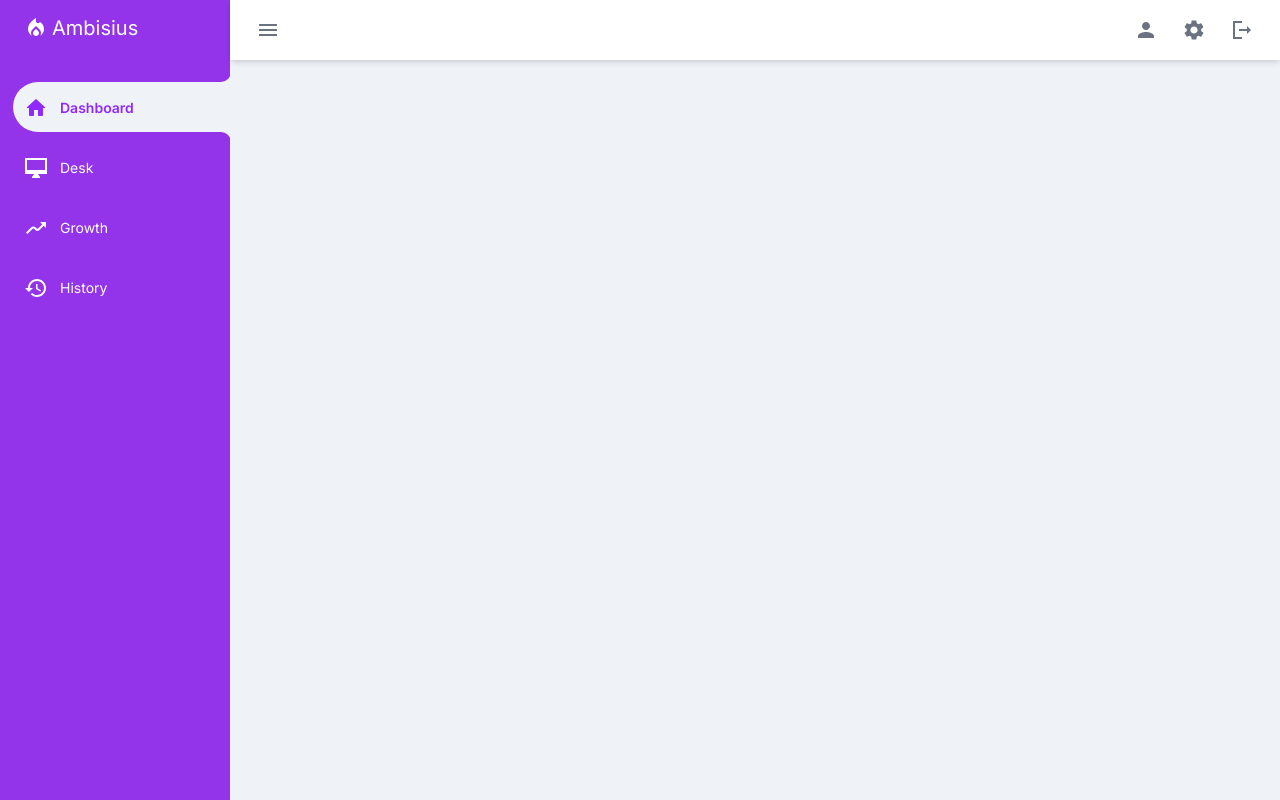
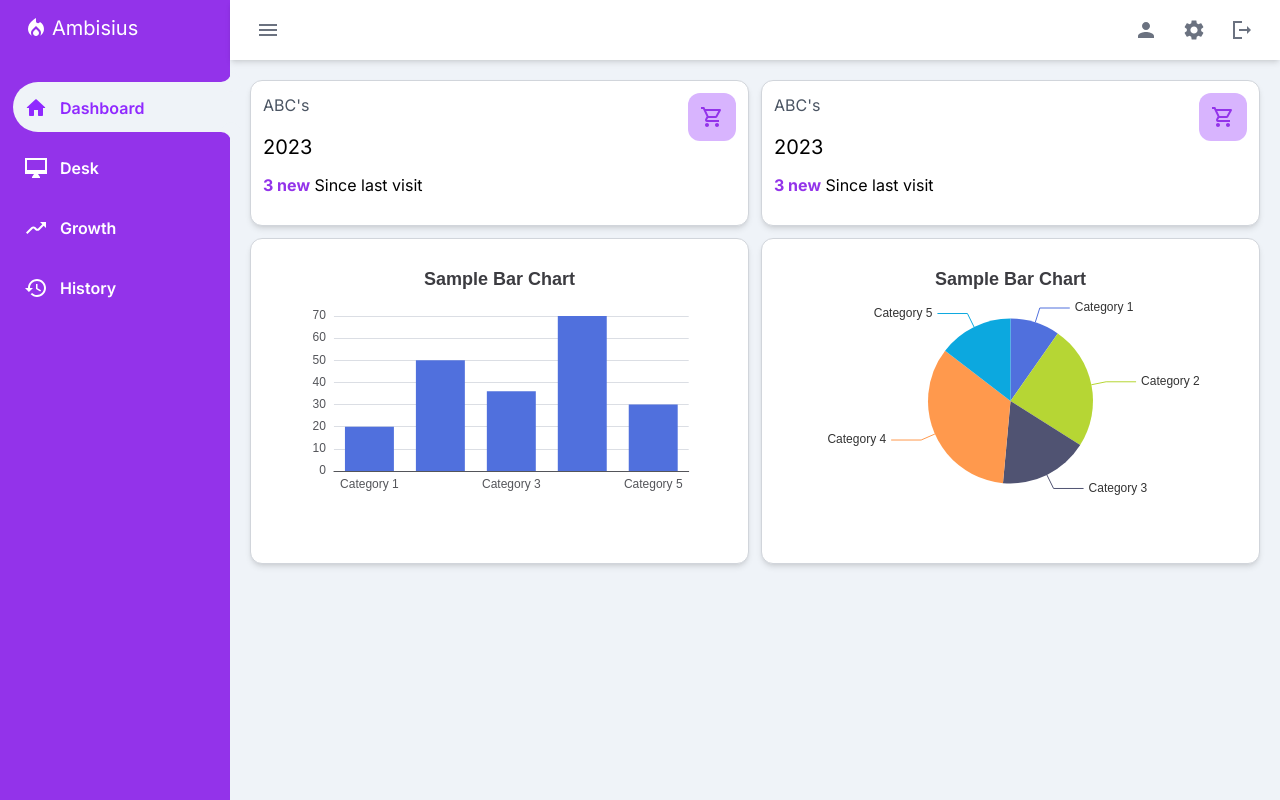
Before and after one commit to code4space/0840759f-1f93-4fe4-b48d-f60913238ead, a Next.js app: page / in a window 1280 px wide. Built offline with nearby package versions, Linux system fonts and the light colour scheme.

Commit message:
create dashboard pages

```diff
--- a/package.json
+++ b/package.json
@@ -14,6 +14,7 @@
     "@mui/icons-material": "^5.14.19",
     "@mui/material": "^5.14.20",
     "axios": "^1.6.2",
+    "echarts-for-react": "^3.0.2",
     "next": "14.0.4",
     "react": "^18",
     "react-dom": "^18",
--- a/src/app/login/page.tsx
+++ b/src/app/login/page.tsx
@@ -54,11 +54,15 @@ export default function Page() {
                     <h3 className='text-purple-500 text-2xl font-semibold'>AMBISIUS</h3>
                     <h4 className='text-purple-500 mb-3 font-semibold'>SIGN IN</h4>
                     <span className='absolute top-2 right-2 faq'>
+                        <div className=' shadow-md'>
+                            <p><b>USER:</b> kminchelle</p>
+                            <p><b>PASS:</b> 0lelplR</p>
+                        </div>
                         <HelpCenterIcon className='text-purple-400 hover:text-purple-500 cursor-pointer  transition' />
                     </span>
                     <form className='w-full flex px-5 py-10 flex-col gap-3' onSubmit={login}>
-                        <Input setState={setData} state={data} value={'username'} placeHolder={'Username'} />
-                        <PasswordInput setState={setData} state={data} value={'password'} placeHolder={'Password'} />
+                        <Input withoutLabel setState={setData} state={data} value={'username'} placeHolder={'Username'} />
+                        <PasswordInput withoutLabel setState={setData} state={data} value={'password'} placeHolder={'Password'} />
                         <button className='basic-button mt-4 hover:bg-purple-600 hover:text-white' type='submit'>Sign in</button>
                     </form>
                 </div>
--- a/src/app/page.tsx
+++ b/src/app/page.tsx
@@ -1,5 +1,83 @@
-import Image from 'next/image'
+'use client'
+import ShoppingCartOutlinedIcon from '@mui/icons-material/ShoppingCartOutlined';
+import ReactECharts from 'echarts-for-react';
 
 export default function Home() {
-  return (<></>)
+  const barChart = {
+    title: {
+      text: 'Sample Bar Chart',
+    },
+    tooltip: {},
+    xAxis: {
+      data: ['Category 1', 'Category 2', 'Category 3', 'Category 4', 'Category 5'],
+    },
+    yAxis: {},
+    series: [
+      {
+        name: 'Sample Data',
+        type: 'bar',
+        data: [20, 50, 36, 70, 30],
+      },
+    ],
+  };
+
+  const pieChart = {
+    title: {
+      text: 'Sample Bar Chart',
+    },
+    tooltip: {
+      trigger: 'item',
+      formatter: "{a} <br/>{b} : {c} ({d}%)"
+    },
+    series: [
+      {
+        name: 'Sample Data',
+        type: 'pie',
+        data: [
+          { value: 20, name: 'Category 1' },
+          { value: 50, name: 'Category 2' },
+          { value: 36, name: 'Category 3' },
+          { value: 70, name: 'Category 4' },
+          { value: 30, name: 'Category 5' },
+        ],
+        radius: '55%',
+        center: ['50%', '50%'],
+        itemStyle: {
+          emphasis: {
+            shadowBlur: 10,
+            shadowOffsetX: 0,
+            shadowColor: 'rgba(0, 0, 0, 0.5)'
+          }
+        }
+      },
+    ],
+  };
+
+  return (
+    <>
+      <div className="flex w-full gap-3 mb-3 flex-wrap">
+        <div className=' flex-auto shadow-md p-3 border border-gray-300 rounded-xl bg-white transition-all relative hover:bg-purple-600 cursor-pointer group'>
+          <span className='absolute right-3 bg-purple-300 text-purple-600 p-3 flex items-center justify-center top-3 rounded-xl group-hover:bg-white group-hover:text-purple-600'><ShoppingCartOutlinedIcon /></span>
+          <p className='h-10 text-gray-600 text-base group-hover:text-white'>ABC's</p>
+          <p className='h-10 text-xl group-hover:text-white'>2023</p>
+          <p className='h-10 group-hover:text-white'><b className=' text-purple-600 group-hover:text-yellow-200'>3 new</b> Since last visit</p>
+        </div>
+        <div className=' flex-auto shadow-md p-3 border border-gray-300 rounded-xl bg-white transition-all relative hover:bg-purple-600 cursor-pointer group'>
+          <span className='absolute right-3 bg-purple-300 text-purple-600 p-3 flex items-center justify-center top-3 rounded-xl group-hover:bg-white group-hover:text-purple-600'><ShoppingCartOutlinedIcon /></span>
+          <p className='h-10 text-gray-600 text-base group-hover:text-white'>ABC's</p>
+          <p className='h-10 text-xl group-hover:text-white'>2023</p>
+          <p className='h-10 group-hover:text-white'><b className=' text-purple-600 group-hover:text-yellow-200'>3 new</b> Since last visit</p>
+        </div>
+      </div>
+
+      <div className='flex w-full gap-3 mt-3 flex-wrap'>
+        <div className=' w-80 flex-auto shadow-md p-3 border border-gray-300 rounded-xl bg-white transition-all relative'>
+          <ReactECharts option={barChart} />
+        </div>
+        <div className=' w-80 flex-auto shadow-md p-3 border border-gray-300 rounded-xl bg-white transition-all relative'>
+          <ReactECharts option={pieChart} />
+        </div>
+      </div>
+    </>
+  )
 }
--- a/src/components/input.tsx
+++ b/src/components/input.tsx
@@ -11,6 +11,7 @@ const PasswordInputProps = z.object({
     placeHolder: z.string(),
     strength: z.boolean().optional(),
     required: z.boolean().optional(),
+    withoutLabel: z.boolean().optional(),
 });
 
 const InputProps = z.object({
@@ -18,6 +19,7 @@ const InputProps = z.object({
     setState: z.function().args(z.any()).returns(z.any()),
     value: z.string().optional(),
     placeHolder: z.string(),
+    withoutLabel: z.boolean().optional(),
 });
 
 
@@ -69,6 +71,7 @@ export function PasswordInput({
     placeHolder,
     strength = false,
     required = true,
+    withoutLabel = false,
 }: z.infer<typeof PasswordInputProps>) {
     const [isHide, setIsHide] = useState(true);
     const [password, setPassword] = useState<{ status: string; color: string }>({
@@ -99,8 +102,9 @@ export function PasswordInput({
                 required={required}
                 value={value ? state[value] : state}
                 onChange={handleChangeState}
+                placeholder={withoutLabel ? placeHolder : ' '}
             />
-            <label>{placeHolder}</label>
+            {withoutLabel ? null : <label>{placeHolder}</label>}
             {strength && (
                 <p
                     style={{ border: `1px solid ${password.color}`, color: password.color }}
@@ -118,7 +122,7 @@ export function PasswordInput({
     );
 }
 
-export function Input({ state, setState, value, placeHolder }: z.infer<typeof InputProps>) {
+export function Input({ state, setState, value, placeHolder, withoutLabel = false }: z.infer<typeof InputProps>) {
     function handleChangeState(e: ChangeEvent<HTMLInputElement>) {
         if (!value) setState(e.target.value);
         else setState({ ...state, [value]: e.target.value });
@@ -136,8 +140,9 @@ export function Input({ state, setState, value, placeHolder }: z.infer<typeof In
                 required
                 value={value ? state[value] : state}
                 onChange={handleChangeState}
+                placeholder={withoutLabel ? placeHolder : ' '}
             />
-            <label>{placeHolder}</label>
+            {withoutLabel ? null : <label>{placeHolder}</label>}
         </div>
     );
 }
--- a/src/components/navigation.tsx
+++ b/src/components/navigation.tsx
@@ -49,6 +49,7 @@ export default function Navbar({ children }: NavbarProps): JSX.Element {
     }
 
     function logout() {
+        document.cookie = "access_token=; max-age=0; path=/";
         router.push('/login');
     }
 
@@ -77,7 +78,7 @@ export default function Navbar({ children }: NavbarProps): JSX.Element {
 
     const style = {
         menu: 'cursor-pointer text-gray-500 bg-none border-2 border-solid border-white p-1 rounded-2xl transition-all duration-300 ease-in-out flex items-center hover:text-gray-600 hover:bg-gray-200 active:border-2 active:border-solid active:border-purple-200',
-        list: 'relative w-full list-none text-white text-sm flex items-center h-12 pl-3 cursor-pointer mb-3 z-10 transition-all duration-500 ease-in-out'
+        list: 'relative w-full list-none text-white text-base flex items-center h-12 pl-3 cursor-pointer mb-3 z-10 transition-all duration-500 ease-in-out font-semibold'
     }
 
     return (
@@ -132,7 +133,9 @@ export default function Navbar({ children }: NavbarProps): JSX.Element {
                         </div>
                     )}
                 </div>
-                {children}
+                <div className='w-full p-5 overflow-y-auto' style={{ height: 'calc(100% - 60px)' }}>
+                    {children}
+                </div>
             </nav>
         </main>
     );
```
Also changed, not shown: src/assets/css/input.css (+10 -5 lines), 1 other file (tests, documents, lock files or other folders).
